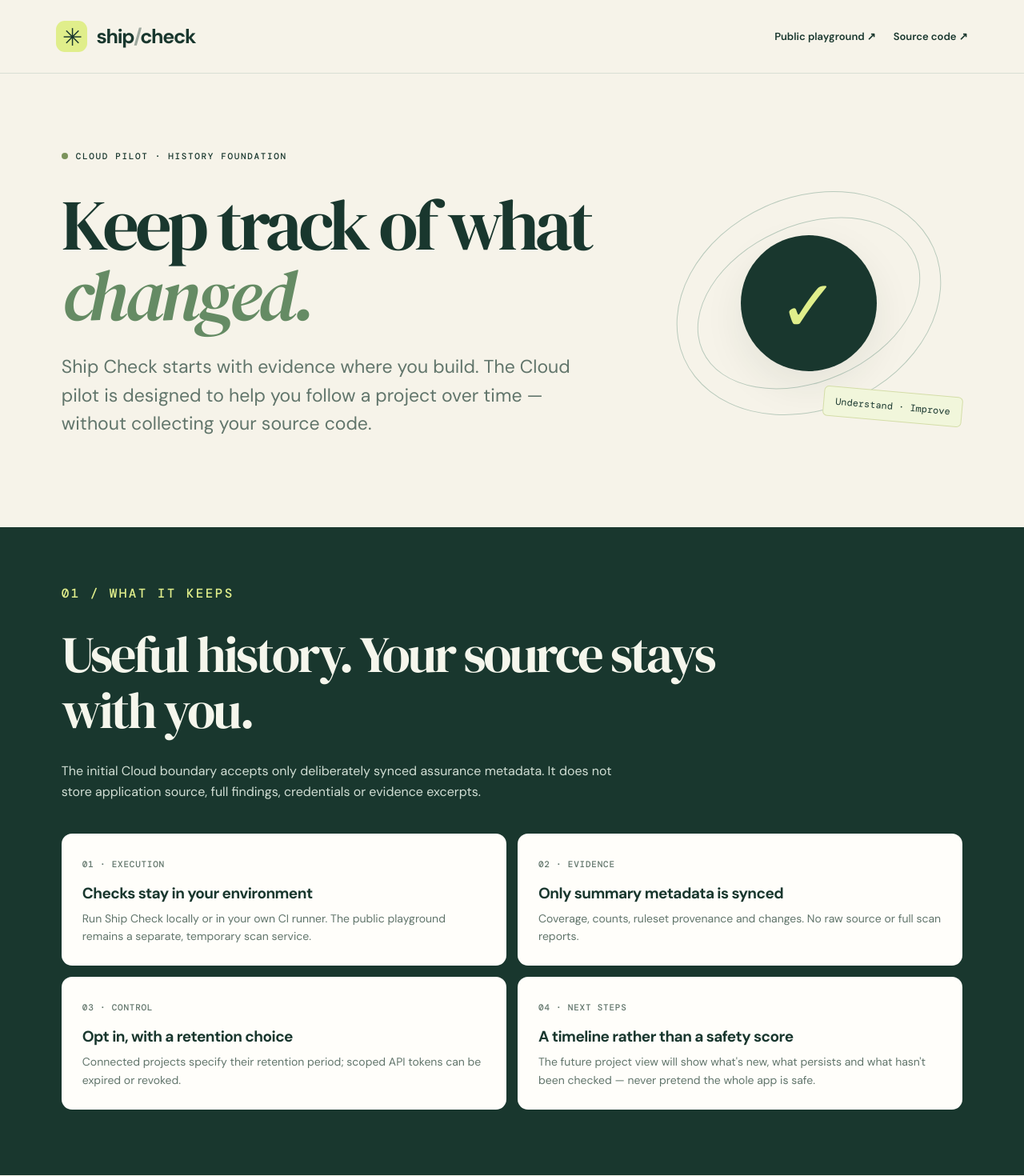
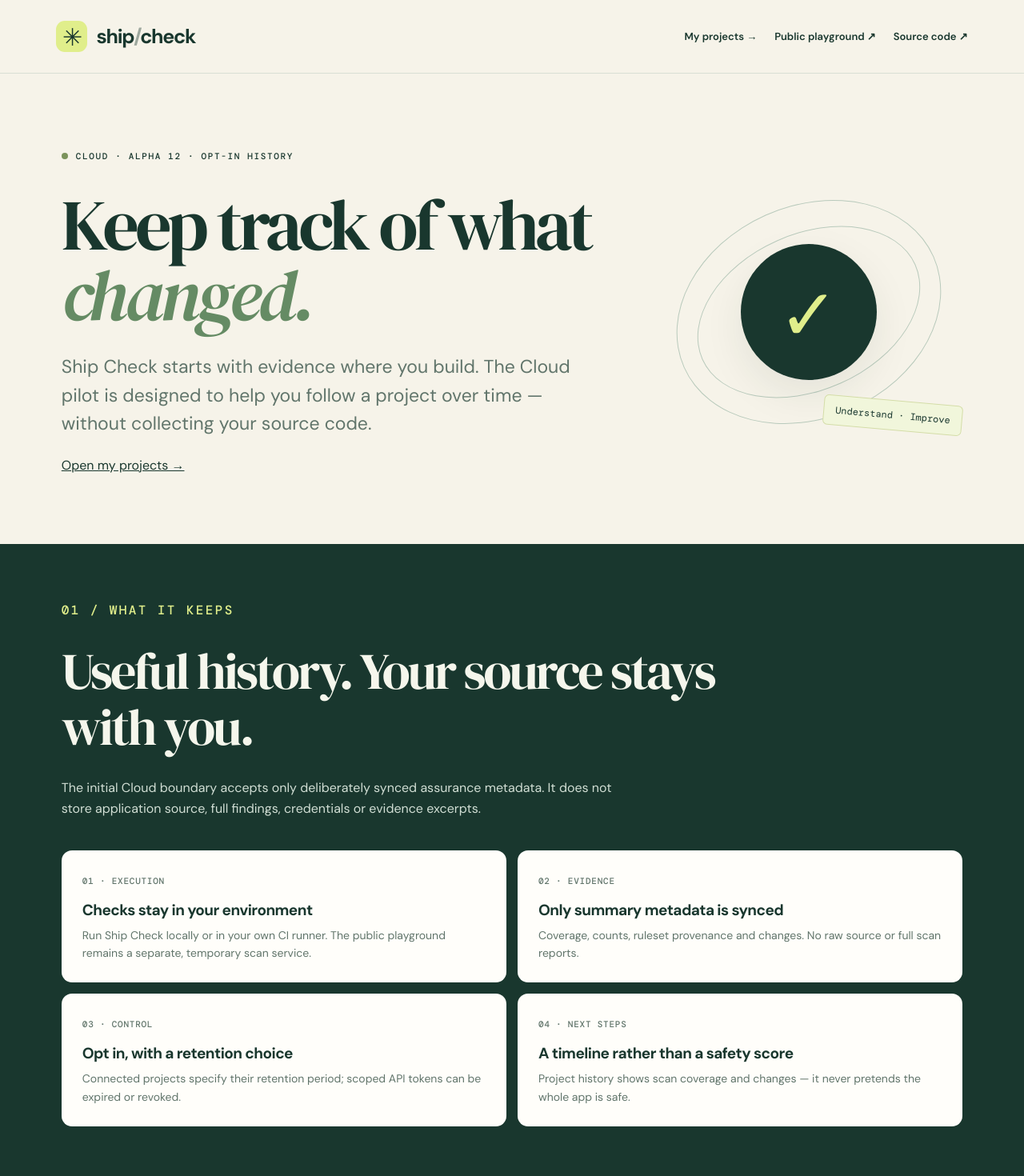
Before and after one commit to tomcwxyz/Ship-check, a Next.js app in the folder apps/cloud/: page / in a window 1280 px wide. Shown: the top 1470 px of the page at 80% size. Built offline with nearby package versions, Linux system fonts and the light colour scheme.

Commit message:
feat(cloud): update landing page to introduce Alpha 12 history and sign-in

```diff
--- a/apps/cloud/app/page.tsx
+++ b/apps/cloud/app/page.tsx
@@ -7,18 +7,20 @@
           <span>ship<span className="wordmark-slash">/</span>check</span>
         </a>
         <nav aria-label="Other Ship Check surfaces">
+          <a href="/dashboard">My projects →</a>
           <a href="https://check.good-ship.co.uk/">Public playground ↗</a>
           <a href="https://github.com/tomcwxyz/Ship-check">Source code ↗</a>
         </nav>
       </header>
       <section className="cloud-hero" aria-labelledby="cloud-title">
         <div>
-          <p className="eyebrow"><span className="live-dot" aria-hidden="true" />CLOUD PILOT · HISTORY FOUNDATION</p>
+          <p className="eyebrow"><span className="live-dot" aria-hidden="true" />CLOUD · ALPHA 12 · OPT-IN HISTORY</p>
           <h1 id="cloud-title">Keep track of what <em>changed.</em></h1>
           <p className="cloud-lede">
             Ship Check starts with evidence where you build. The Cloud pilot is designed
             to help you follow a project over time — without collecting your source code.
           </p>
+          <a className="cloud-cta" href="/dashboard">Open my projects →</a>
         </div>
         <div className="hero-instrument" aria-hidden="true">
           <span className="hero-symbol">✓</span>
@@ -51,7 +53,7 @@
           <div className="boundary-card">
             <span className="caption">04 · Next steps</span>
             <h3>A timeline rather than a safety score</h3>
-            <p>The future project view will show what's new, what persists and what hasn't been checked — never pretend the whole app is safe.</p>
+            <p>Project history shows scan coverage and changes — it never pretends the whole app is safe.</p>
           </div>
         </div>
       </section>
```
